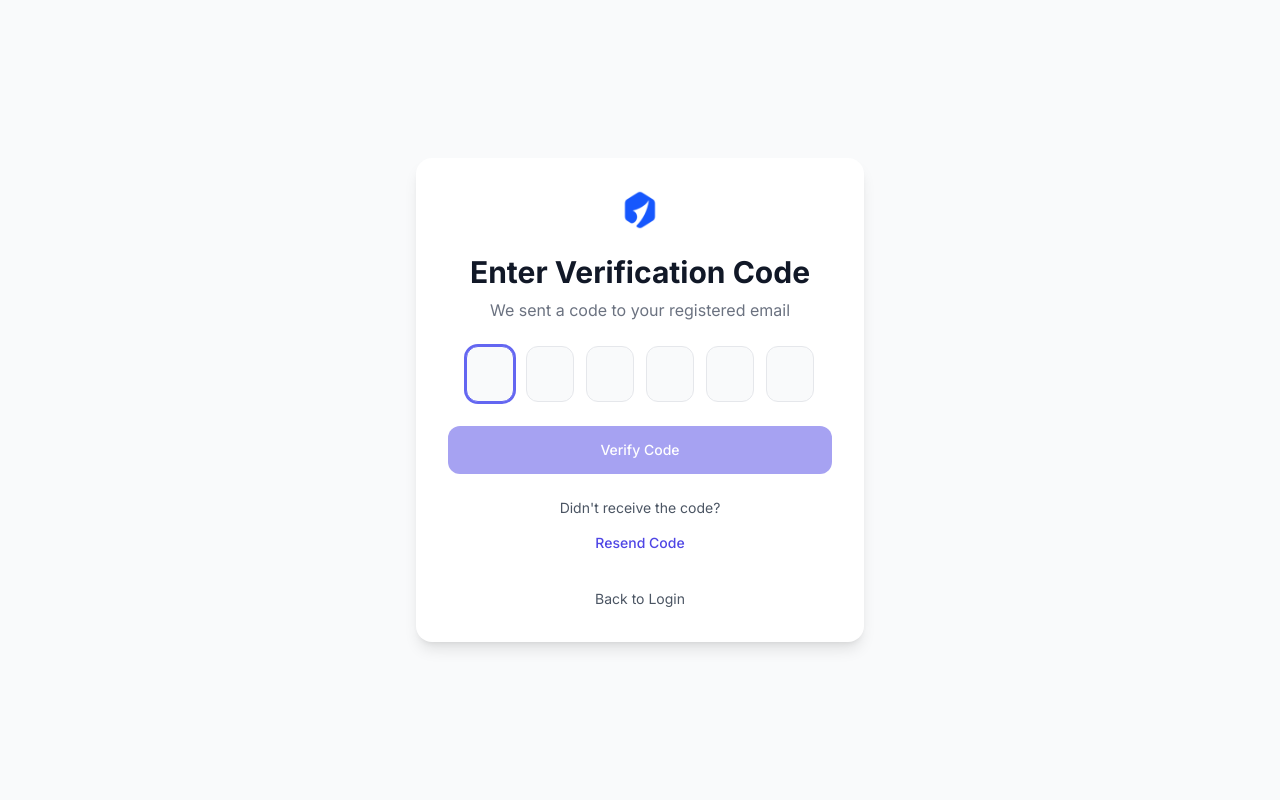
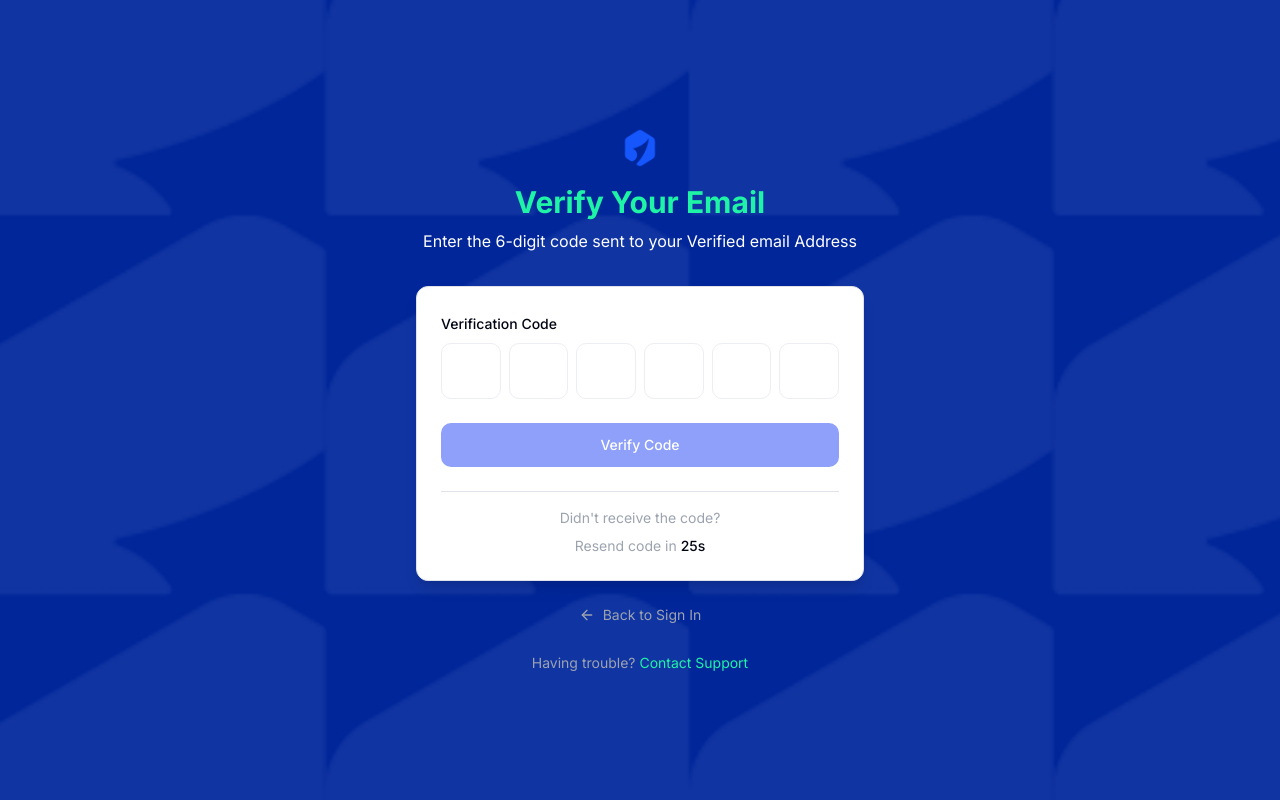
Before and after one commit to Petero-brandel/nGofaGuy, a Next.js app: page /auth/otp in a window 1280 px wide. Built offline with nearby package versions, Linux system fonts and the light colour scheme.

Commit message:
C:/Program Files/Git/

```diff
--- a/components/Authentication/otp-page.tsx
+++ b/components/Authentication/otp-page.tsx
@@ -1,30 +1,46 @@
 "use client";
 
 import type React from "react";
+
 import { useState, useRef, useEffect } from "react";
-import { motion } from "framer-motion";
+import Link from "next/link";
+import Image from "next/image";
+import { ArrowLeft } from "lucide-react";
 import { Button } from "@/components/ui/button";
-import Image from "next/image";
-import Link from "next/link";
+import { Input } from "@/components/ui/input";
 
 export function OtpPage() {
-  const [otp, setOtp] = useState(["", "", "", "", "", ""]);
+  const [code, setCode] = useState(["", "", "", "", "", ""]);
+  const [isVerifying, setIsVerifying] = useState(false);
+  const [error, setError] = useState("");
+  const [resendTimer, setResendTimer] = useState(30);
   const inputRefs = useRef<(HTMLInputElement | null)[]>([]);
 
+  // Countdown timer for resend
   useEffect(() => {
-    inputRefs.current[0]?.focus();
-  }, []);
+    if (resendTimer > 0) {
+      const timer = setTimeout(() => setResendTimer(resendTimer - 1), 1000);
+      return () => clearTimeout(timer);
+    }
+  }, [resendTimer]);
 
   const handleChange = (index: number, value: string) => {
-    if (value.length > 1) value = value.slice(0, 1);
-    if (!/^\d*$/.test(value)) return;
+    // Only allow numbers
+    if (value && !/^\d$/.test(value)) return;
 
-    const newOtp = [...otp];
-    newOtp[index] = value;
-    setOtp(newOtp);
+    const newCode = [...code];
+    newCode[index] = value;
+    setCode(newCode);
+    setError("");
 
+    // Auto-focus next input
     if (value && index < 5) {
       inputRefs.current[index + 1]?.focus();
+    }
+
+    // Auto-submit when all fields are filled
+    if (newCode.every((digit) => digit !== "") && index === 5) {
+      handleVerify(newCode.join(""));
     }
   };
 
@@ -32,7 +48,7 @@ export function OtpPage() {
     index: number,
     e: React.KeyboardEvent<HTMLInputElement>
   ) => {
-    if (e.key === "Backspace" && !otp[index] && index > 0) {
+    if (e.key === "Backspace" && !code[index] && index > 0) {
       inputRefs.current[index - 1]?.focus();
     }
   };
@@ -42,57 +58,86 @@ export function OtpPage() {
     const pastedData = e.clipboardData.getData("text").slice(0, 6);
     if (!/^\d+$/.test(pastedData)) return;
 
-    const newOtp = [...otp];
+    const newCode = [...code];
     pastedData.split("").forEach((char, index) => {
-      if (index < 6) newOtp[index] = char;
+      if (index < 6) newCode[index] = char;
     });
-    setOtp(newOtp);
-    const lastIndex = Math.min(pastedData.length, 5);
-    inputRefs.current[lastIndex]?.focus();
+    setCode(newCode);
+
+    // Focus last filled input or first empty
+    const lastFilledIndex = Math.min(pastedData.length - 1, 5);
+    inputRefs.current[lastFilledIndex]?.focus();
+
+    // Auto-submit if complete
+    if (pastedData.length === 6) {
+      handleVerify(pastedData);
+    }
   };
 
-  const handleSubmit = (e: React.FormEvent) => {
-    e.preventDefault();
-    console.log("OTP:", otp.join(""));
+  const handleVerify = async (verificationCode: string) => {
+    setIsVerifying(true);
+    console.log("Verifying 2FA code:", verificationCode);
+
+    // Simulate verification
+    setTimeout(() => {
+      // For demo purposes - replace with actual verification
+      if (verificationCode === "123456") {
+        window.location.href = "/dashboard";
+      } else {
+        setError("Invalid verification code. Please try again.");
+        setCode(["", "", "", "", "", ""]);
+        inputRefs.current[0]?.focus();
+      }
+      setIsVerifying(false);
+    }, 1000);
   };
 
   const handleResend = () => {
-    console.log("Resending OTP...");
-    setOtp(["", "", "", "", "", ""]);
+    console.log("Resending verification code");
+    setResendTimer(30);
+    setCode(["", "", "", "", "", ""]);
+    setError("");
     inputRefs.current[0]?.focus();
+    // Add resend logic here
   };
 
   return (
-    <div className="flex items-center justify-center min-h-screen bg-gray-50 px-4">
-      <motion.div
-        initial={{ opacity: 0, y: 30 }}
-        animate={{ opacity: 1, y: 0 }}
-        transition={{ duration: 0.6 }}
-        className="w-full max-w-md bg-white rounded-2xl shadow-lg p-6 sm:p-8"
-      >
-        <div className="flex flex-col items-center text-center">
+    <div className="min-h-screen flex items-center justify-center p-4 bg-[url('/bg-blue.jpg')] bg-cover">
+      <div className="w-full max-w-md">
+        {/* Header */}
+        <div className="text-center mb-8">
+          <div className="inline-flex items-center justify-center mb-4">
             <Image
               src="/apple-touch-icon.png"
-            alt="GofaGuy Logo"
-            width={100}
-            height={100}
-            className="h-10 w-auto mb-6"
-            priority
+              alt="Cardlet Logo"
+              width={64}
+              height={64}
+              className="w-10 h-auto"
             />
-          <h2 className="text-2xl sm:text-3xl font-bold text-gray-900 mb-2">
-            Enter Verification Code
-          </h2>
-          <p className="text-gray-500 text-sm sm:text-base mb-6">
-            We sent a code to your registered email
+          </div>
+          <h1 className="text-3xl text-[#1FF3A5] font-bold text-balance">
+            Verify Your Email
+          </h1>
+          <p className="text-accent-foreground mt-2 leading-relaxed">
+            Enter the 6-digit code sent to your Verified email Address
           </p>
         </div>
 
-        <form onSubmit={handleSubmit} className="space-y-6">
-          <div className="flex justify-center gap-2 sm:gap-3">
-            {otp.map((digit, index) => (
-              <input
+        {/* Verification Card */}
+        <div className="bg-card border border-border rounded-lg p-6 shadow-lg">
+          <div className="space-y-6">
+            {/* Code Input */}
+            <div className="space-y-2">
+              <label className="text-sm font-medium text-foreground">
+                Verification Code
+              </label>
+              <div className="flex gap-2 justify-between">
+                {code.map((digit, index) => (
+                  <Input
                     key={index}
-                ref={(el) => (inputRefs.current[index] = el)}
+                    ref={(el) => {
+                      inputRefs.current[index] = el;
+                    }}
                     type="text"
                     inputMode="numeric"
                     maxLength={1}
@@ -100,39 +145,212 @@ export function OtpPage() {
                     onChange={(e) => handleChange(index, e.target.value)}
                     onKeyDown={(e) => handleKeyDown(index, e)}
                     onPaste={handlePaste}
-                className="w-10 h-12 sm:w-12 sm:h-14 text-center text-xl font-semibold bg-gray-50 border border-gray-200 rounded-lg focus:border-indigo-500 focus:ring-2 focus:ring-indigo-500 focus:outline-none transition-all"
+                    className="w-full h-14 text-center text-xl font-semibold"
+                    disabled={isVerifying}
+                    aria-label={`Digit ${index + 1}`}
                   />
                 ))}
               </div>
+              {error && (
+                <p className="text-sm text-destructive mt-2">{error}</p>
+              )}
+            </div>
 
+            {/* Verify Button */}
             <Button
-            type="submit"
-            disabled={otp.some((digit) => !digit)}
-            className="w-full h-11 sm:h-12 bg-indigo-600 hover:bg-indigo-700 text-white rounded-lg font-medium transition-colors disabled:opacity-50 disabled:cursor-not-allowed"
+              onClick={() => handleVerify(code.join(""))}
+              disabled={code.some((digit) => digit === "") || isVerifying}
+              className="w-full"
+              size="lg"
             >
-            Verify Code
+              {isVerifying ? "Verifying..." : "Verify Code"}
             </Button>
-        </form>
 
-        <div className="mt-6 text-center">
-          <p className="text-sm text-gray-600 mb-3">Didn't receive the code?</p>
-          <button
+            {/* Resend Code */}
+            <div className="text-center pt-4 border-t border-border">
+              <p className="text-sm text-gray-400 mb-2">
+                Didn't receive the code?
+              </p>
+              {resendTimer > 0 ? (
+                <p className="text-sm text-gray-400">
+                  Resend code in{" "}
+                  <span className="font-medium text-foreground">
+                    {resendTimer}s
+                  </span>
+                </p>
+              ) : (
+                <Button
+                  variant="link"
                   onClick={handleResend}
-            className="text-indigo-600 hover:text-indigo-700 font-medium text-sm transition-colors"
+                  className="text-primary p-0 h-auto"
                 >
                   Resend Code
-          </button>
+                </Button>
+              )}
+            </div>
+          </div>
         </div>
 
-        <div className="mt-8 text-center">
+        {/* Alternative Options */}
+        <div className="mt-6 space-y-3">
+          <div className="text-center">
             <Link
               href="/auth/login"
-            className="text-sm text-gray-600 hover:text-indigo-600 transition-colors"
+              className="inline-flex items-center gap-2 text-sm text-gray-400 hover:text-foreground"
             >
-            Back to Login
+              <ArrowLeft className="w-4 h-4" />
+              Back to Sign In
             </Link>
           </div>
-      </motion.div>
+        </div>
+
+        {/* Help Text */}
+        <p className="text-center text-sm text-gray-400 mt-6">
+          Having trouble?{" "}
+          <Link href="/support" className="text-[#1FF3A5] hover:underline">
+            Contact Support
+          </Link>
+        </p>
+      </div>
     </div>
   );
 }
+
+// "use client";
+
+// import type React from "react";
+// import { useState, useRef, useEffect } from "react";
+// import { motion } from "framer-motion";
+// import { Button } from "@/components/ui/button";
+// import Image from "next/image";
+// import Link from "next/link";
+
+// export function OtpPage() {
+//   const [otp, setOtp] = useState(["", "", "", "", "", ""]);
+//   const inputRefs = useRef<(HTMLInputElement | null)[]>([]);
+
+//   useEffect(() => {
+//     inputRefs.current[0]?.focus();
+//   }, []);
+
+//   const handleChange = (index: number, value: string) => {
+//     if (value.length > 1) value = value.slice(0, 1);
+//     if (!/^\d*$/.test(value)) return;
+
+//     const newOtp = [...otp];
+//     newOtp[index] = value;
+//     setOtp(newOtp);
+
+//     if (value && index < 5) {
+//       inputRefs.current[index + 1]?.focus();
+//     }
+//   };
+
+//   const handleKeyDown = (
+//     index: number,
+//     e: React.KeyboardEvent<HTMLInputElement>
+//   ) => {
+//     if (e.key === "Backspace" && !otp[index] && index > 0) {
+//       inputRefs.current[index - 1]?.focus();
+//     }
+//   };
+
+//   const handlePaste = (e: React.ClipboardEvent) => {
+//     e.preventDefault();
+//     const pastedData = e.clipboardData.getData("text").slice(0, 6);
+//     if (!/^\d+$/.test(pastedData)) return;
+
+//     const newOtp = [...otp];
+//     pastedData.split("").forEach((char, index) => {
+//       if (index < 6) newOtp[index] = char;
+//     });
+//     setOtp(newOtp);
+//     const lastIndex = Math.min(pastedData.length, 5);
+//     inputRefs.current[lastIndex]?.focus();
+//   };
+
+//   const handleSubmit = (e: React.FormEvent) => {
+//     e.preventDefault();
+//     console.log("OTP:", otp.join(""));
+//   };
+
+//   const handleResend = () => {
+//     console.log("Resending OTP...");
+//     setOtp(["", "", "", "", "", ""]);
+//     inputRefs.current[0]?.focus();
+//   };
+
+//   return (
+//     <div className="flex items-center justify-center min-h-screen bg-gray-50 px-4">
+//       <motion.div
+//         initial={{ opacity: 0, y: 30 }}
+//         animate={{ opacity: 1, y: 0 }}
+//         transition={{ duration: 0.6 }}
+//         className="w-full max-w-md bg-white rounded-2xl shadow-lg p-6 sm:p-8"
+//       >
+//         <div className="flex flex-col items-center text-center">
+//           <Image
+//             src="/apple-touch-icon.png"
+//             alt="GofaGuy Logo"
+//             width={100}
+//             height={100}
+//             className="h-10 w-auto mb-6"
+//             priority
+//           />
+//           <h2 className="text-2xl sm:text-3xl font-bold text-gray-900 mb-2">
+//             Enter Verification Code
+//           </h2>
+//           <p className="text-gray-500 text-sm sm:text-base mb-6">
+//             We sent a code to your registered email
+//           </p>
+//         </div>
+
+//         <form onSubmit={handleSubmit} className="space-y-6">
+//           <div className="flex justify-center gap-2 sm:gap-3">
+//             {otp.map((digit, index) => (
+//               <input
+//                 key={index}
+//                 ref={(el) => (inputRefs.current[index] = el)}
+//                 type="text"
+//                 inputMode="numeric"
+//                 maxLength={1}
+//                 value={digit}
+//                 onChange={(e) => handleChange(index, e.target.value)}
+//                 onKeyDown={(e) => handleKeyDown(index, e)}
+//                 onPaste={handlePaste}
+//                 className="w-10 h-12 sm:w-12 sm:h-14 text-center text-xl font-semibold bg-gray-50 border border-gray-200 rounded-lg focus:border-indigo-500 focus:ring-2 focus:ring-indigo-500 focus:outline-none transition-all"
+//               />
+//             ))}
+//           </div>
+
+//           <Button
+//             type="submit"
+//             disabled={otp.some((digit) => !digit)}
+//             className="w-full h-11 sm:h-12 bg-indigo-600 hover:bg-indigo-700 text-white rounded-lg font-medium transition-colors disabled:opacity-50 disabled:cursor-not-allowed"
+//           >
+//             Verify Code
+//           </Button>
+//         </form>
+
+//         <div className="mt-6 text-center">
+//           <p className="text-sm text-gray-600 mb-3">Didn't receive the code?</p>
+//           <button
+//             onClick={handleResend}
+//             className="text-indigo-600 hover:text-indigo-700 font-medium text-sm transition-colors"
+//           >
+//             Resend Code
+//           </button>
+//         </div>
+
+//         <div className="mt-8 text-center">
+//           <Link
+//             href="/auth/login"
+//             className="text-sm text-gray-600 hover:text-indigo-600 transition-colors"
+//           >
+//             Back to Login
+//           </Link>
+//         </div>
+//       </motion.div>
+//     </div>
+//   );
+// }
--- a/components/Authentication/recovery-page.tsx
+++ b/components/Authentication/recovery-page.tsx
@@ -20,7 +20,7 @@ export function RecoveryPage() {
   };
 
   return (
-    <div className="flex items-center justify-center min-h-screen bg-gray-50 px-4">
+    <div className="flex items-center justify-center min-h-screen bg-[url('/bg-blue.jpg')] bg-cover px-4">
       <motion.div
         initial={{ opacity: 0, y: 40 }}
         animate={{ opacity: 1, y: 0 }}
@@ -113,7 +113,7 @@ export function RecoveryPage() {
               <Button
                 onClick={() => setSubmitted(false)}
                 variant="outline"
-                className="h-11 px-6 border-gray-200 hover:bg-gray-50 rounded-lg text-sm font-medium"
+                className="h-11 px-6 border-gray-200 hover:bg-gray-50 rounded-lg text-sm font-medium hover:text-primary/55"
               >
                 Resend Email
               </Button>
```
Also changed, not shown: components/Authentication/login-page.tsx (+7 -7 lines), public/logo-icon-white.png (added). Lines whose indentation alone changed are shown as unchanged.
